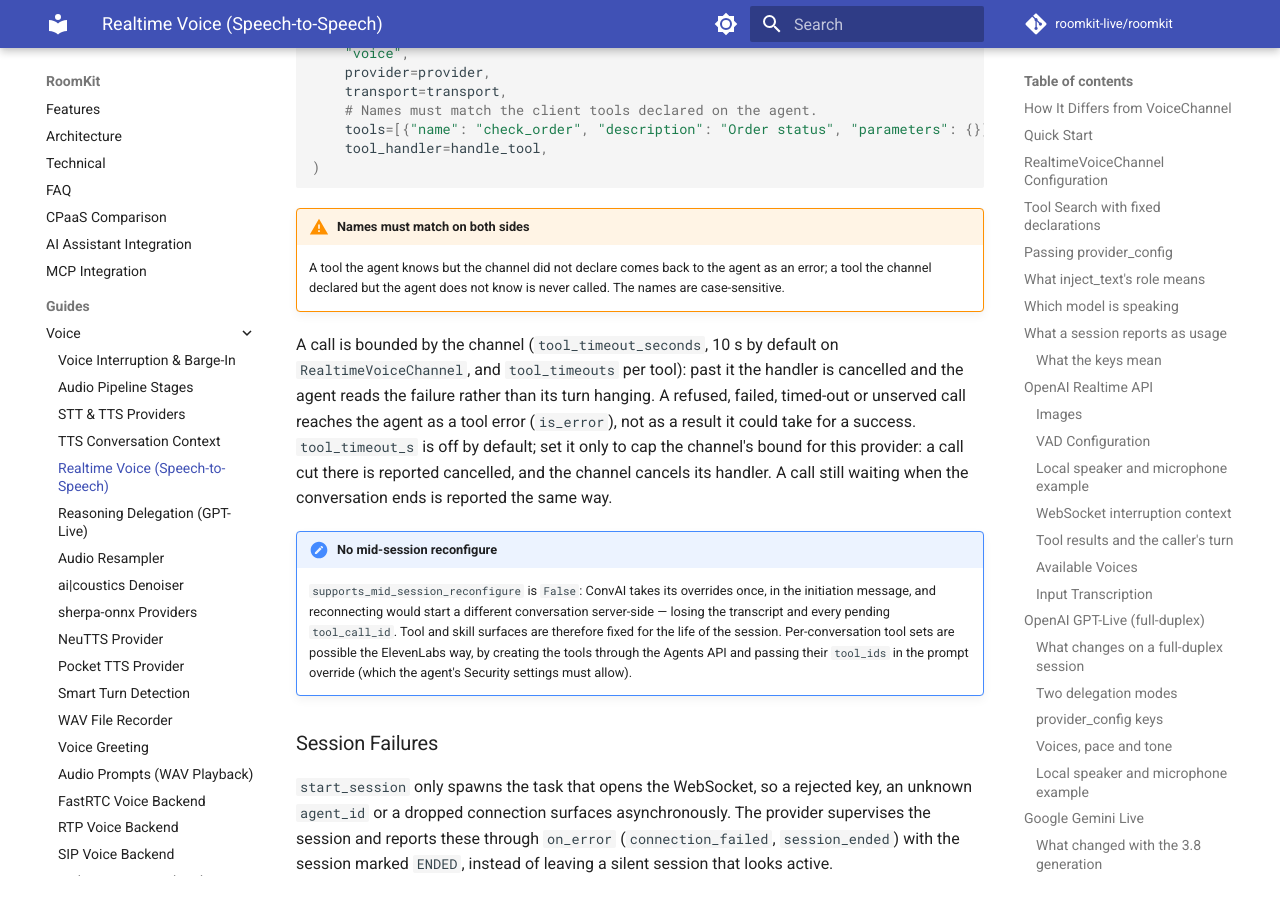
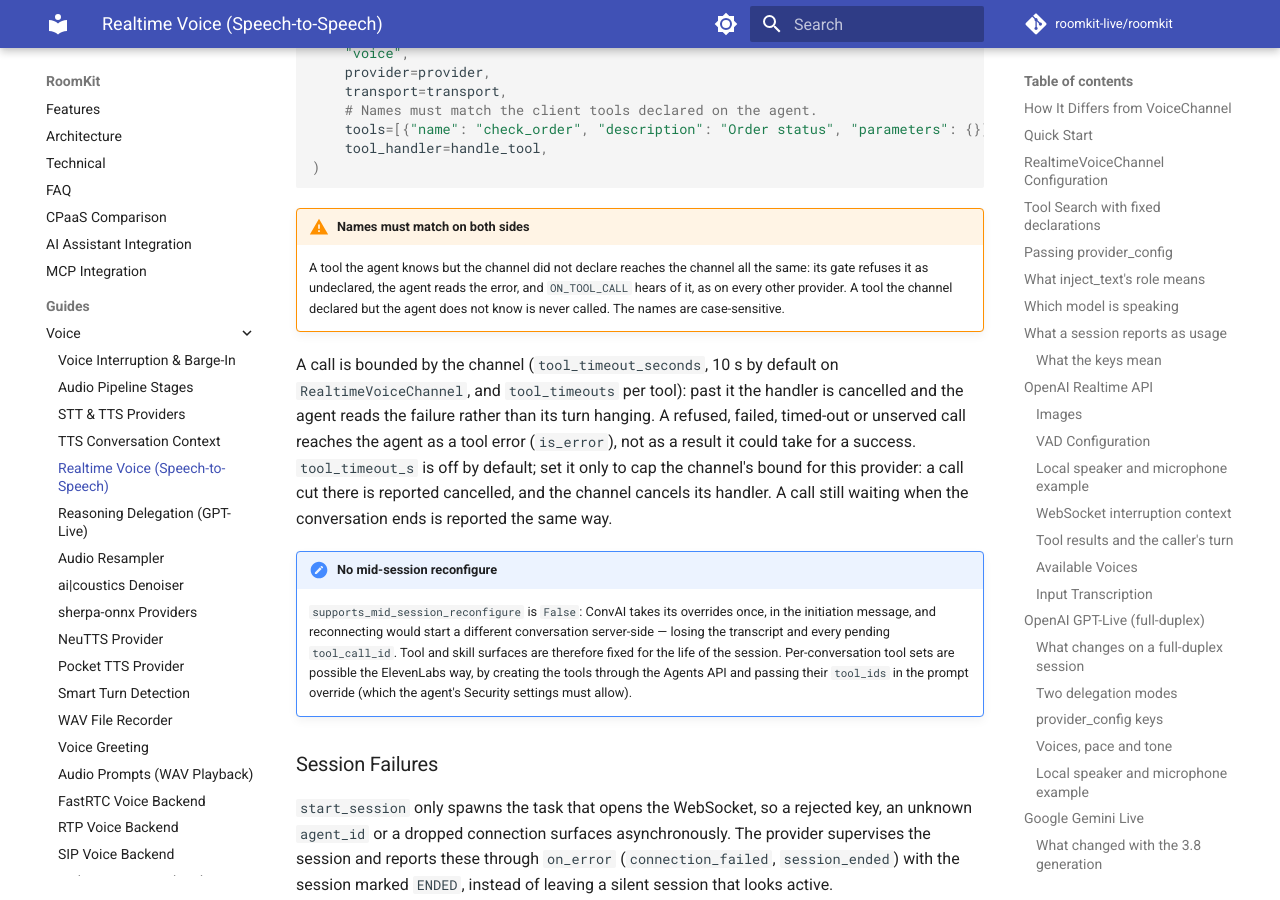
Before and after one commit to roomkit-live/roomkit-docs, an MkDocs documentation site: the page built from docs/guides/realtime-voice-providers.md, in a window 1280 px wide and 900 px high, scrolled down 25687 px. Built offline with MkDocs 1.6.1 and Material for MkDocs 9.7.7, drawn with Linux system fonts in a browser that asks for light colours; comment, search, counter and statistics services are not loaded.

Commit message:
docs(realtime): an ElevenLabs tool the channel did not declare reaches its gate (RMK-440)

````diff
--- a/docs/guides/realtime-voice-providers.md
+++ b/docs/guides/realtime-voice-providers.md
@@ -1119,7 +1119,7 @@ channel = RealtimeVoiceChannel(
 ```
 
 !!! warning "Names must match on both sides"
-    A tool the agent knows but the channel did not declare comes back to the agent as an error; a tool the channel declared but the agent does not know is never called. The names are case-sensitive.
+    A tool the agent knows but the channel did not declare reaches the channel all the same: its gate refuses it as undeclared, the agent reads the error, and `ON_TOOL_CALL` hears of it, as on every other provider. A tool the channel declared but the agent does not know is never called. The names are case-sensitive.
 
 A call is bounded by the channel (`tool_timeout_seconds`, 10 s by default on `RealtimeVoiceChannel`, and `tool_timeouts` per tool): past it the handler is cancelled and the agent reads the failure rather than its turn hanging. A refused, failed, timed-out or unserved call reaches the agent as a tool error (`is_error`), not as a result it could take for a success. `tool_timeout_s` is off by default; set it only to cap the channel's bound for this provider: a call cut there is reported cancelled, and the channel cancels its handler. A call still waiting when the conversation ends is reported the same way.
 
````
